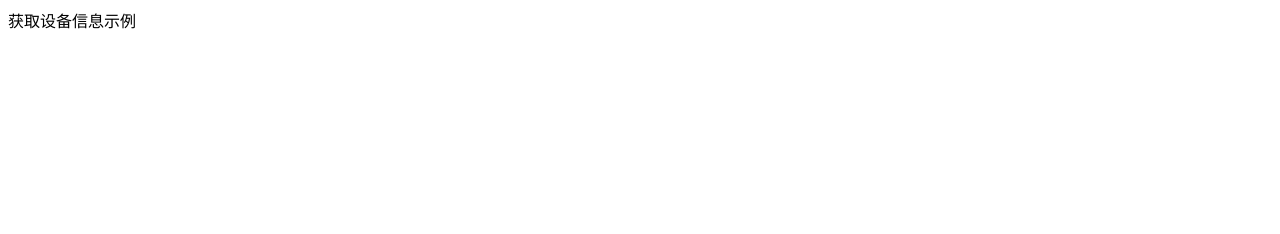
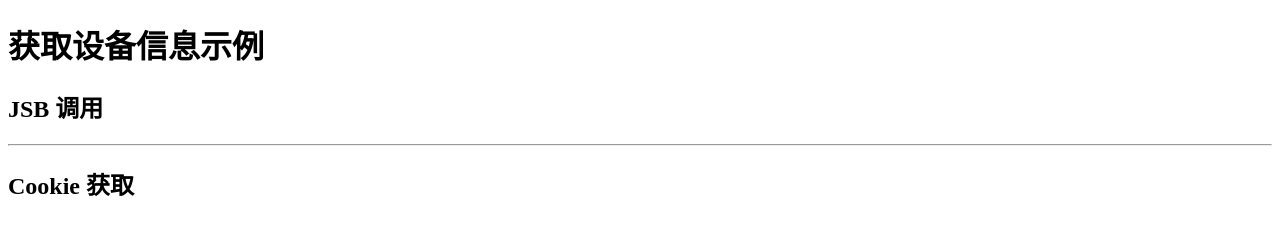
Before and after one commit to hundunjue/tulonghundunjue, a plain HTML site: page index.html in a window 1280 px wide. Drawn offline with Linux system fonts and the light colour scheme.

Commit message:
Update index.html

```diff
--- a/index.html
+++ b/index.html
@@ -8,14 +8,23 @@
         <style>
             body {
                 background-color: white;
+                padding-top: env(safe-area-inset-top);
+                padding-top: constant(safe-area-inset-top);
             }
         </style>
     </head>
 
     <body>
-        获取设备信息示例
+        <h1>获取设备信息示例</h1>
+        <h2>JSB 调用</h2>
         <div id="info"></div>
-        <script>
+
+        <hr/>
+
+        <h2>Cookie 获取</h2>
+        <div id="cookie"></div>
+    </body>
+    <script>
         function setupWebViewJavascriptBridge(callback) {
             if (window.WebViewJavascriptBridge) { return callback(WebViewJavascriptBridge); }
             if (window.WVJBCallbacks) { return window.WVJBCallbacks.push(callback); }
@@ -31,8 +40,9 @@
             bridge.callHandler('jn-device-info', "", function responseCallback(responseData) {
                 console.log("Device Info:", responseData)
                 document.getElementById("info").innerHTML = responseData;
-            })
+            });
         })
+
+        document.getElementById("cookie").innerHTML = document.cookie;
     </script>
-    </body>
 </html>
```
